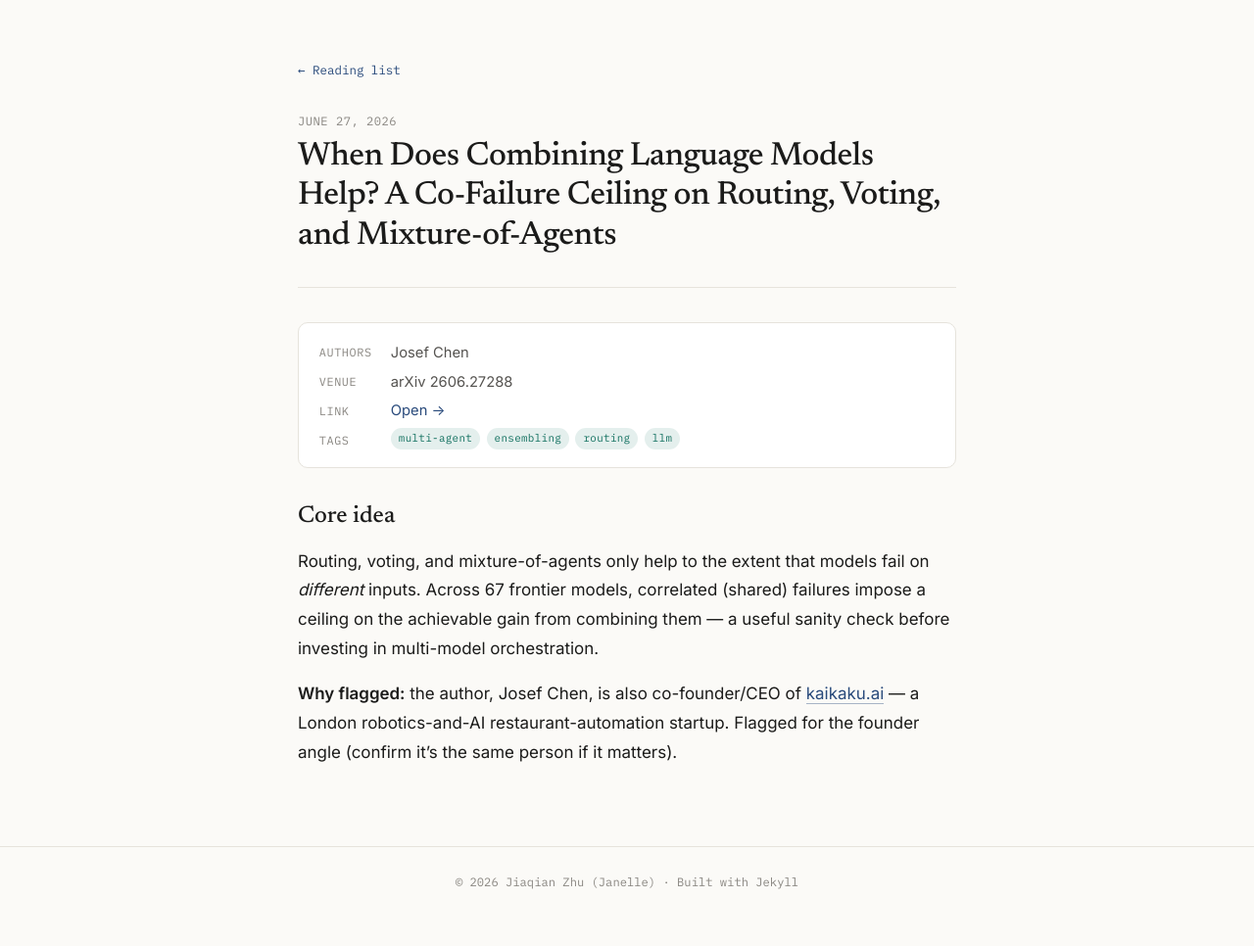
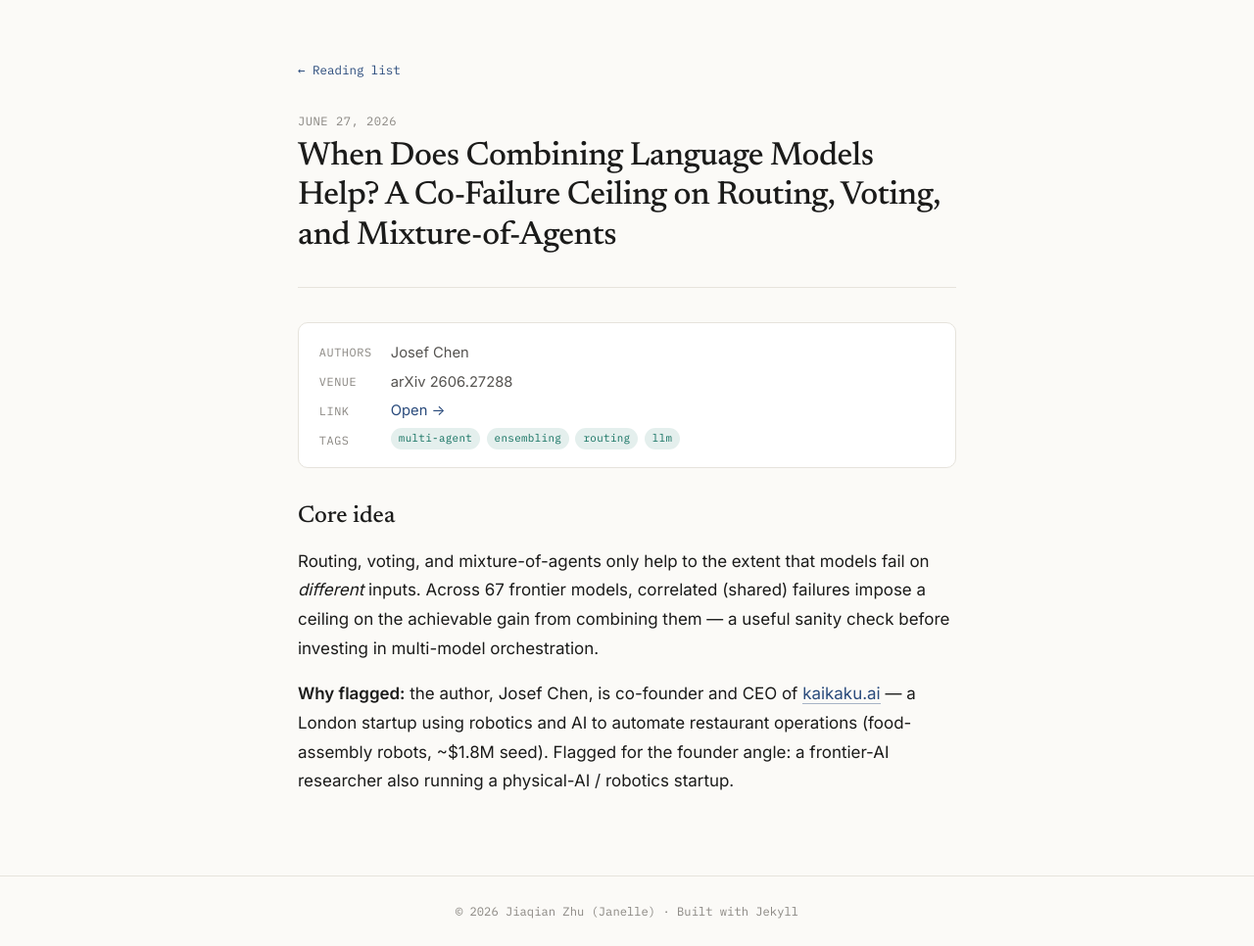
Before and after one commit to Jiaqian-Janelle/Jiaqian-Janelle.github.io, a Jekyll site: the page built from _reading/2026-06-27-co-failure-ceiling.md, in a window 1280 px wide. Shown: the whole page at 98% size. Built offline with Jekyll 4.4.1, drawn with Linux system fonts in a browser that asks for light colours; before the commit the page ends 937 px from its top, so only the background shows below that.

Commit message:
add 6.27 reading list: ICWM, Fast-LeWM, Qwen-Image-Agent, co-failure ceiling

```diff
--- a/_reading/2026-06-27-co-failure-ceiling.md
+++ b/_reading/2026-06-27-co-failure-ceiling.md
@@ -12,4 +12,4 @@ gist: "Argues a 'co-failure ceiling' caps routing / voting / mixture-of-agents g
 
 Routing, voting, and mixture-of-agents only help to the extent that models fail on *different* inputs. Across 67 frontier models, correlated (shared) failures impose a ceiling on the achievable gain from combining them — a useful sanity check before investing in multi-model orchestration.
 
-**Why flagged:** the author, Josef Chen, is also co-founder/CEO of [kaikaku.ai](https://www.kaikaku.ai/) — a London robotics-and-AI restaurant-automation startup. Flagged for the founder angle (confirm it's the same person if it matters).
+**Why flagged:** the author, Josef Chen, is co-founder and CEO of [kaikaku.ai](https://www.kaikaku.ai/) — a London startup using robotics and AI to automate restaurant operations (food-assembly robots, ~$1.8M seed). Flagged for the founder angle: a frontier-AI researcher also running a physical-AI / robotics startup.
```
